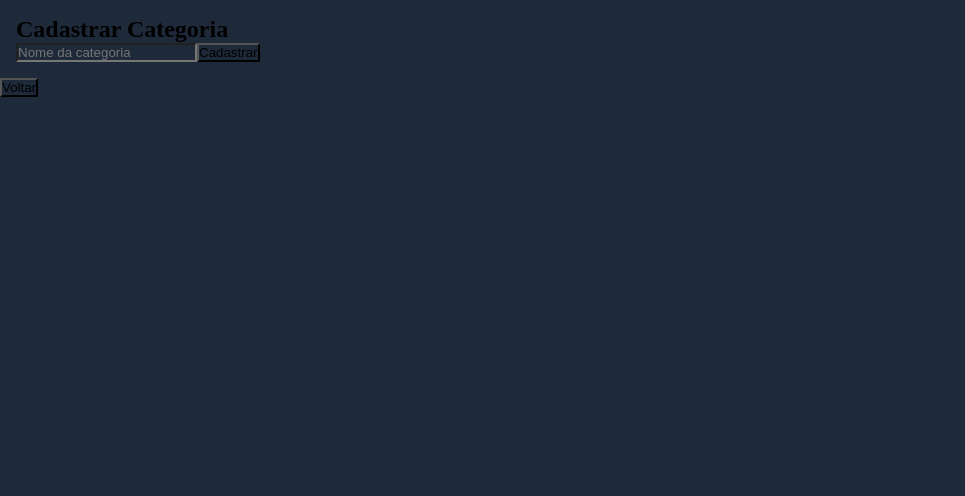
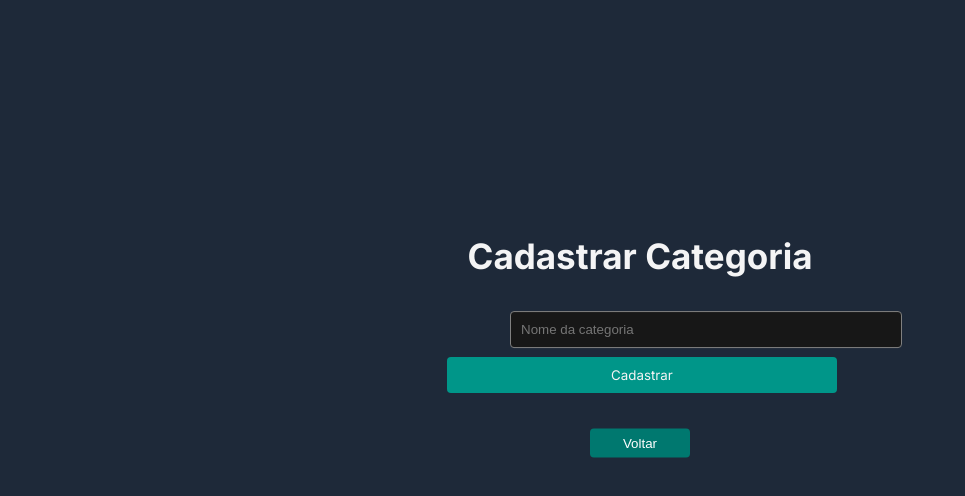
Before and after one commit to CaarlosRiian/Registro_de_Despesas, a React (Vite) app in the folder frontend/: page /categorias in a window 1280 px wide. Shown: the top 496 px of the page, without its empty margins (0-965 px from the left). Built offline with nearby package versions, Linux system fonts and the light colour scheme.

Commit message:
style: estilizado pagina de cadastro da categoria

```diff
--- a/frontend/src/components/categoryForm.jsx
+++ b/frontend/src/components/categoryForm.jsx
@@ -1,20 +1,26 @@
-import { use, useState } from "react"
+import { use, useEffect, useState } from "react"
 import axios from "axios"
 import { useNavigate } from "react-router-dom"
-import styles from "../styles/categoryForm.css"
+import styles from "../styles/categoryForm.module.css"
 
 function CategoryForm () {
     const [nome, setNome] = useState("")
     const [mensagem, setMensagem] = useState(null)
     const navigate = useNavigate()
 
+    useEffect(() => {
+        document.body.classList.add(styles.customBody)
+        return () => {
+            document.body.classList.remove(styles.customBody)
+        }
+    }, [])
+
     const handleSubmit = async (e) => {
         e.preventDefault()
 
         try {
             await axios.post("http://localhost:8000/api/categorias/", {nome})
-            setMensagem("Categoria Cadastrada com Sucesso!")
-            setNome("")
+            navigate("/")
         } catch (error) {
             setMensagem("Erro ao cadastrar a Categoria!")
             console.log(error)
@@ -27,23 +33,24 @@ function CategoryForm () {
 
     return (
         <>
-            <div style={{ padding: "1rem" }}>
-            <h2>Cadastrar Categoria</h2>
 
+            <div className={styles["container-div"]}>
+                <h1 className={styles["h2-form-category"]}>Cadastrar Categoria</h1>
+                <div className={styles["form-category-style"]}>
                     <form onSubmit={handleSubmit}>
                         <input
                         type="text"
+                        className={styles["input-form-category"]}
                         placeholder="Nome da categoria"
                         value={nome}
                         onChange={(e) => setNome(e.target.value)}
                         required
                         />
-                <button type="submit">Cadastrar</button>
+                        <button className={styles["button-form-category-register"]} type="submit">Cadastrar</button>
                     </form>
-
-            {mensagem && <p>{mensagem}</p>}
                 </div>
-            <button onClick={handleBack}>Voltar</button>
+                <button className={styles["button-back-home-form-category"]} onClick={handleBack}>Voltar</button>
+            </div>
         </>
     )
 }
--- a/frontend/src/styles/categoryForm.css
+++ /dev/null
@@ -1,5 +0,0 @@
-* {
-    margin: 0px;
-    padding: 0px;
-    background-color: #1e2939;
-}
--- /dev/null
+++ b/frontend/src/styles/categoryForm.module.css
@@ -0,0 +1,74 @@
+@import url('https://fonts.googleapis.com/css2?family=Inter:ital,opsz,wght@0,14..32,100..900;1,14..32,100..900&display=swap');
+
+.customBody {
+    background-color: #1e2939;
+}
+
+.container-div {
+    width: 50%;
+    height: auto;
+
+    position: absolute;
+    top: 35%;
+    left: 50%;
+    transform: translate(-50%, -50%);
+}
+
+.h2-form-category {
+    text-align: center;
+    color: #f4f4f5;
+    font-size: 35px;
+    font-family: "Inter", sans-serif;
+
+}
+
+.input-form-category {
+
+    margin-top: 10px;
+    margin-left: 190px;
+    padding: 10px;
+    width: 370px;
+    border-radius: 4px;
+    border: 1px solid gray;
+    background-color: #171717;
+    color: white;
+}
+
+.button-form-category-register {
+    background-color: #009689;
+    padding: 10px;
+    width: 390px;
+    border: none;
+    border-radius: 4px;
+    font-family: "Inter", sans-serif;
+    color: #f4f4f5;
+
+    position: absolute;
+    top: 120%;
+    left: 50.3%;
+    transform: translate(-50%, -50%);
+}
+.button-form-category-register:hover {
+    background-color: #00786f;
+    transition: 0.4s;
+    cursor: pointer;
+}
+
+.button-back-home-form-category {
+    padding: 7px;
+    width: 100px;
+    border: none;
+    border-radius: 4px;
+    background-color: #00786f;
+    color: white;
+
+    position: absolute;
+    top: 170%;
+    left: 50%;
+    transform: translate(-50%, -50%);
+}
+.button-back-home-form-category:hover {
+    cursor: pointer;
+    background-color: #0b4f4a;
+    transition: 0.4s;
+}
```
Also changed, not shown: 1 other file (tests, documents, lock files or other folders). Lines whose indentation alone changed are shown as unchanged.
